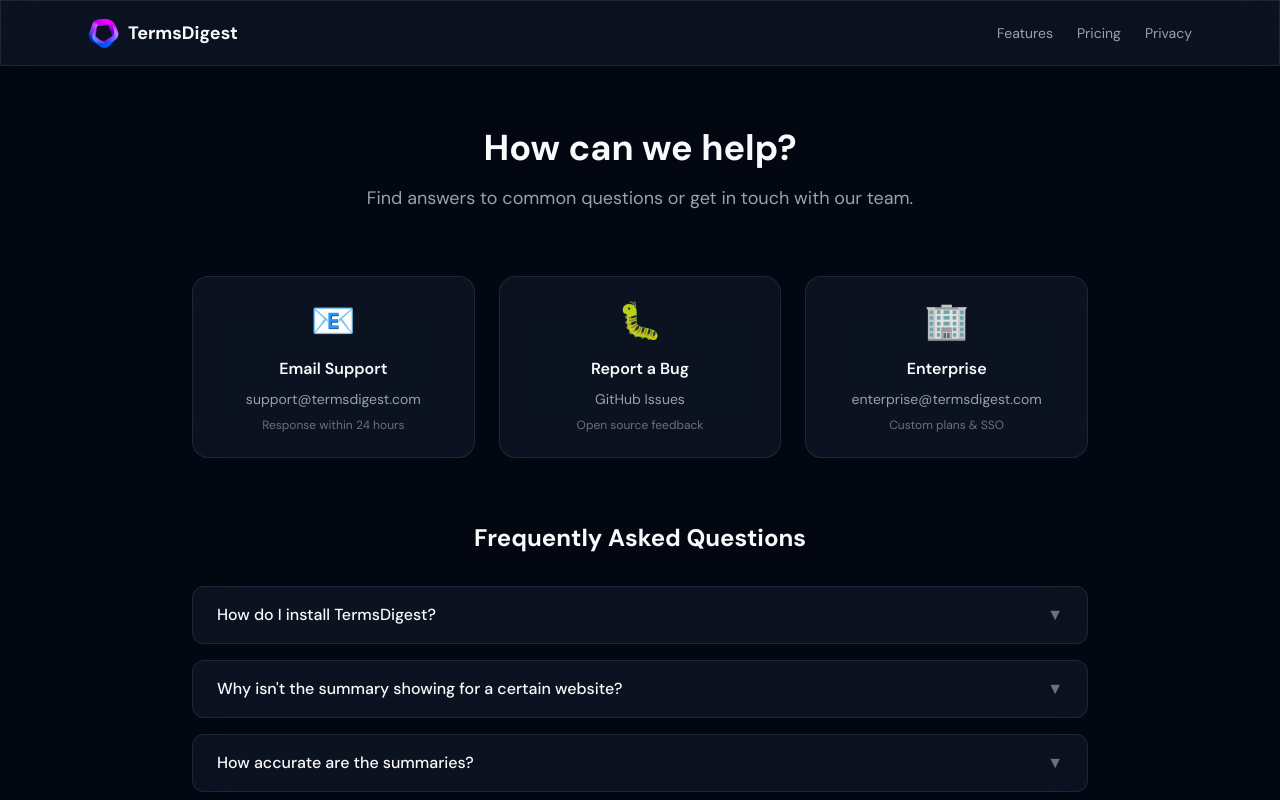
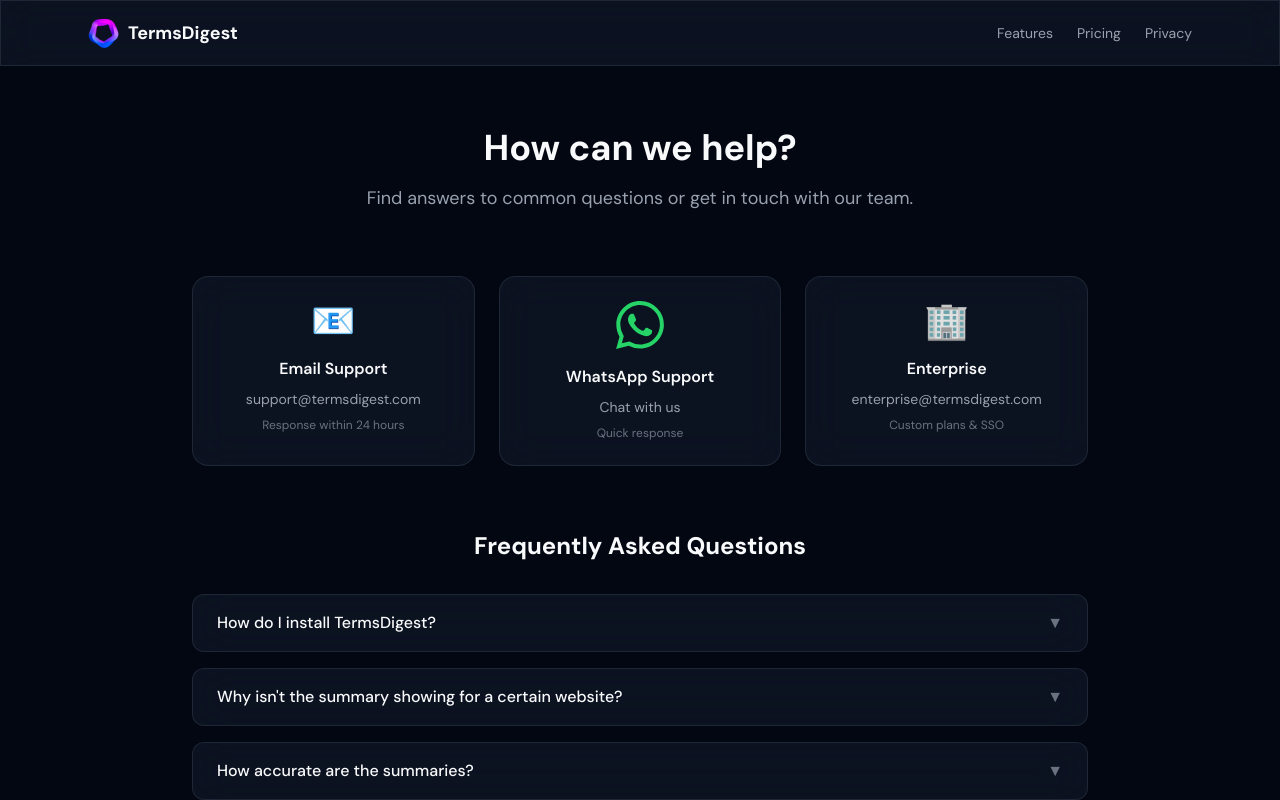
Before and after one commit to mik3ola/tc-summarizer, a Next.js app in the folder website/: page /support in a window 1280 px wide. Shown: the top 800 px of the page. Built offline with nearby package versions, Linux system fonts and the light colour scheme.

Commit message:
Update support page: Replace bug reporting with WhatsApp support, add O1 Mini model option, update footer link to support page

```diff
--- a/website/src/app/support/page.tsx
+++ b/website/src/app/support/page.tsx
@@ -44,15 +44,19 @@
             </a>
 
             <a
-              href="https://github.com/mik3ola/tc-summarizer/issues"
+              href="https://wa.me/1234567890"
               target="_blank"
               rel="noopener noreferrer"
-              className="glass-card rounded-2xl p-6 text-center hover:border-blue-500/50 transition-colors group"
+              className="glass-card rounded-2xl p-6 text-center hover:border-green-500/50 transition-colors group"
             >
-              <div className="text-4xl mb-4">🐛</div>
-              <h3 className="font-semibold mb-2 group-hover:text-blue-400 transition-colors">Report a Bug</h3>
-              <p className="text-gray-400 text-sm">GitHub Issues</p>
-              <p className="text-gray-500 text-xs mt-2">Open source feedback</p>
+              <div className="mb-4 flex justify-center">
+                <svg width="48" height="48" viewBox="0 0 24 24" fill="none" xmlns="http://www.w3.org/2000/svg">
+                  <path d="M17.472 14.382c-.297-.149-1.758-.867-2.03-.967-.273-.099-.471-.148-.67.15-.197.297-.767.966-.94 1.164-.173.199-.347.223-.644.075-.297-.15-1.255-.463-2.39-1.475-.883-.788-1.48-1.761-1.653-2.059-.173-.297-.018-.458.13-.606.134-.133.298-.347.446-.52.149-.174.198-.298.298-.497.099-.198.05-.371-.025-.52-.075-.149-.669-1.612-.916-2.207-.242-.579-.487-.5-.669-.51-.173-.008-.371-.01-.57-.01-.198 0-.52.074-.792.372-.272.297-1.04 1.016-1.04 2.479 0 1.462 1.065 2.875 1.213 3.074.149.198 2.096 3.2 5.077 4.487.709.306 1.262.489 1.694.625.712.227 1.36.195 1.871.118.571-.085 1.758-.719 2.006-1.413.248-.694.248-1.289.173-1.413-.074-.124-.272-.198-.57-.347m-5.421 7.403h-.004a9.87 9.87 0 01-5.031-1.378l-.361-.214-3.741.982.998-3.648-.235-.374a9.86 9.86 0 01-1.51-5.26c.001-5.45 4.436-9.884 9.888-9.884 2.64 0 5.122 1.03 6.988 2.898a9.825 9.825 0 012.893 6.994c-.003 5.45-4.437 9.884-9.885 9.884m8.413-18.297A11.815 11.815 0 0012.05 0C5.495 0 .16 5.335.157 11.892c0 2.096.547 4.142 1.588 5.945L.057 24l6.305-1.654a11.882 11.882 0 005.683 1.448h.005c6.554 0 11.89-5.335 11.893-11.893a11.821 11.821 0 00-3.48-8.413Z" fill="#25D366"/>
+                </svg>
+              </div>
+              <h3 className="font-semibold mb-2 group-hover:text-green-400 transition-colors">WhatsApp Support</h3>
+              <p className="text-gray-400 text-sm">Chat with us</p>
+              <p className="text-gray-500 text-xs mt-2">Quick response</p>
             </a>
 
             <a
```
